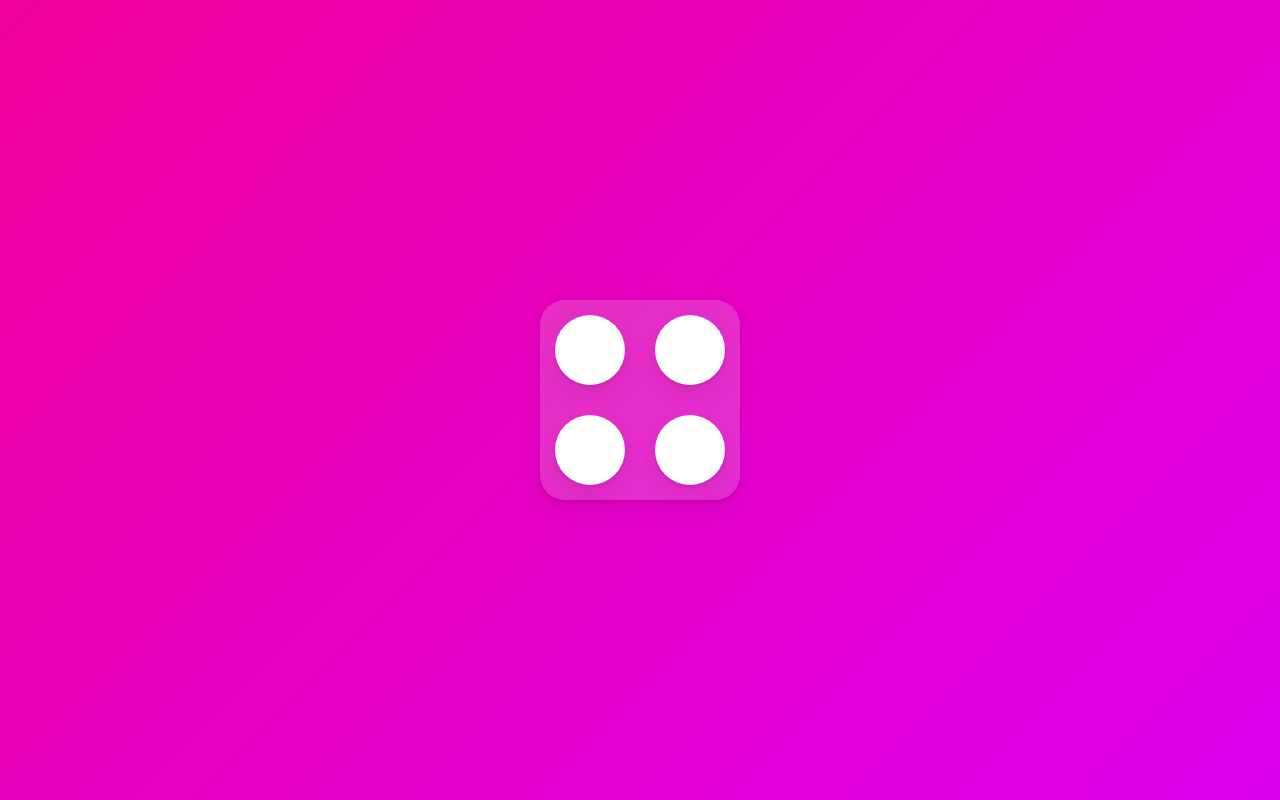
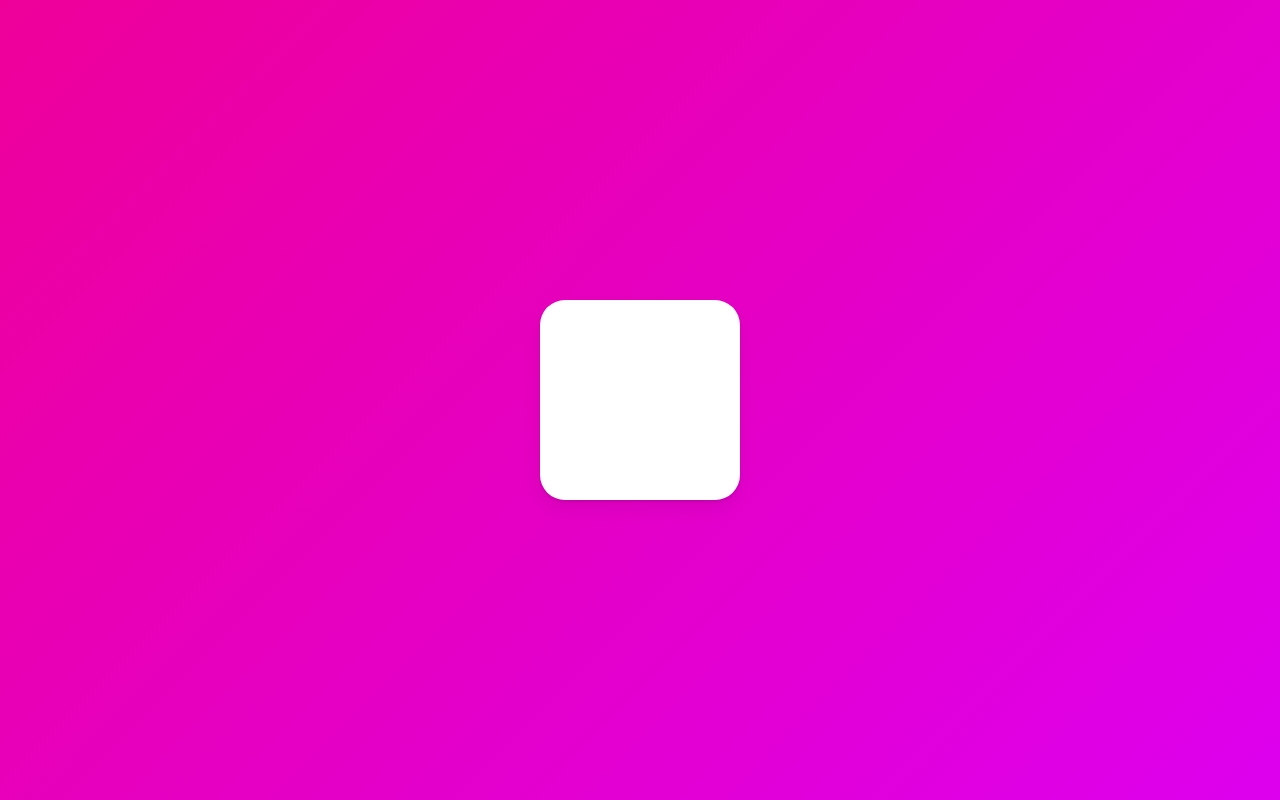
Before and after one commit to daveg7lee/framer-motion, a React (Create React App) app: page / in a window 1280 px wide. Built offline with nearby package versions, Linux system fonts and the light colour scheme.

Commit message:
Gestures part One

```diff
--- a/package.json
+++ b/package.json
@@ -11,8 +11,8 @@
     "@types/react": "^17.0.38",
     "@types/react-dom": "^17.0.11",
     "framer-motion": "^6.2.1",
-    "react": "^17.0.2",
-    "react-dom": "^17.0.2",
+    "react": "^18.0.0-rc.0-next-fe905f152-20220107",
+    "react-dom": "^18.0.0-rc.0-next-fe905f152-20220107",
     "react-scripts": "5.0.0",
     "recoil": "^0.5.2",
     "styled-components": "^5.3.3",
--- a/src/App.tsx
+++ b/src/App.tsx
@@ -10,59 +10,34 @@
 `;
 
 const Box = styled(motion.div)`
-  display: grid;
-  grid-template-columns: repeat(2, 1fr);
   width: 200px;
   height: 200px;
-  background-color: rgba(225, 225, 225, 0.2);
+  background-color: white;
   border-radius: 25px;
   box-shadow: 0 2px 3px rgba(0, 0, 0, 0.1), 0 10px 20px rgba(0, 0, 0, 0.06);
 `;
 
-const Circle = styled(motion.div)`
-  background-color: white;
-  height: 70px;
-  width: 70px;
-  border-radius: 100%;
-  box-shadow: 0 2px 3px rgba(0, 0, 0, 0.1), 0 10px 20px rgba(0, 0, 0, 0.06);
-  place-self: center;
-`;
-
-const boxVar = {
-  start: {
-    opacity: 0,
-    scale: 0.5,
+const BoxVar = {
+  hover: {
+    scale: 1.5,
+    rotate: 90,
   },
-  end: {
-    opacity: 1,
+  tap: {
+    borderRadius: '100%',
     scale: 1,
-    transition: {
-      type: 'spring',
-      duration: 0.5,
-      bounce: 0.5,
-      delayChildren: 0.5,
-      staggerChildren: 0.1,
-    },
+    rotate: -90,
   },
-};
-
-const circleVar = {
-  start: {
-    opacity: 0,
-    y: 20,
-  },
-  end: { opacity: 1, y: 0 },
 };
 
 function App() {
   return (
     <Wrapper>
-      <Box variants={boxVar} initial="start" animate="end">
-        <Circle variants={circleVar} />
-        <Circle variants={circleVar} />
-        <Circle variants={circleVar} />
-        <Circle variants={circleVar} />
-      </Box>
+      <Box
+        drag
+        variants={BoxVar}
+        whileHover={BoxVar.hover}
+        whileTap={BoxVar.tap}
+      />
     </Wrapper>
   );
 }
```
Also changed, not shown: 2 other files (tests, documents, lock files or other folders).
